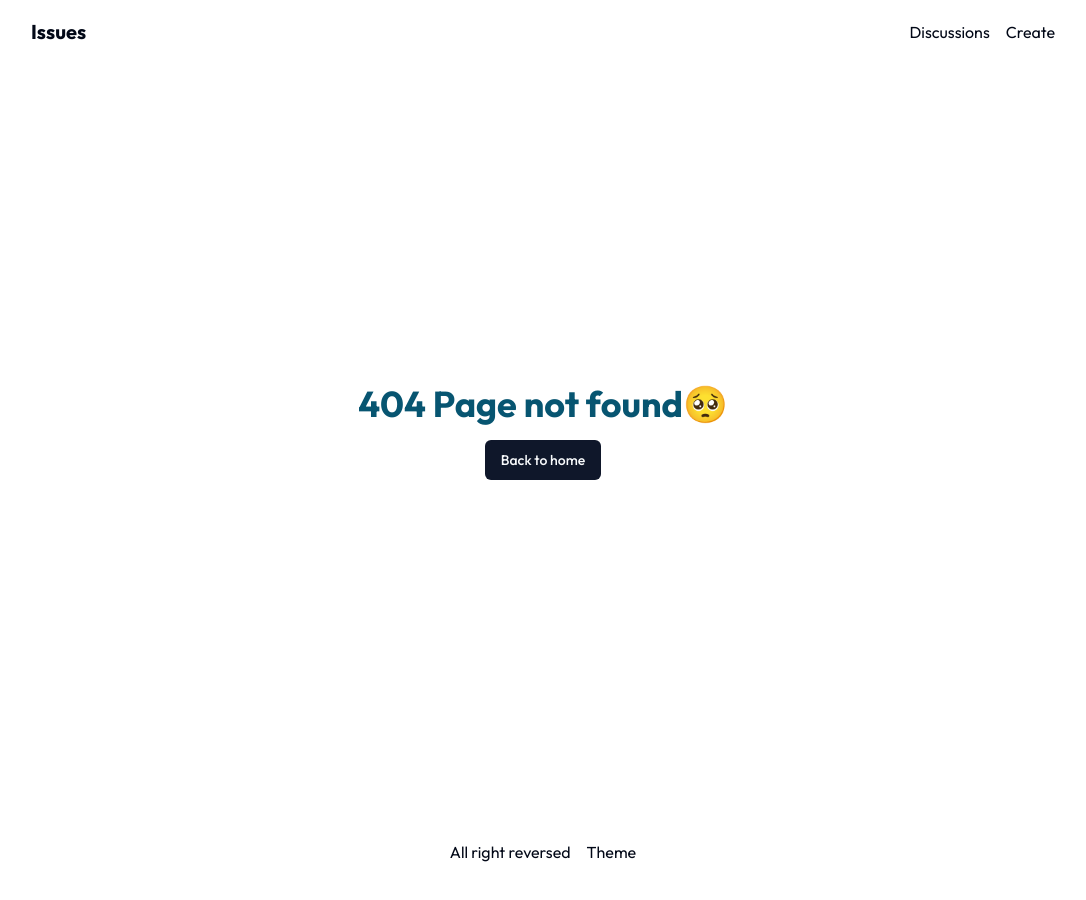
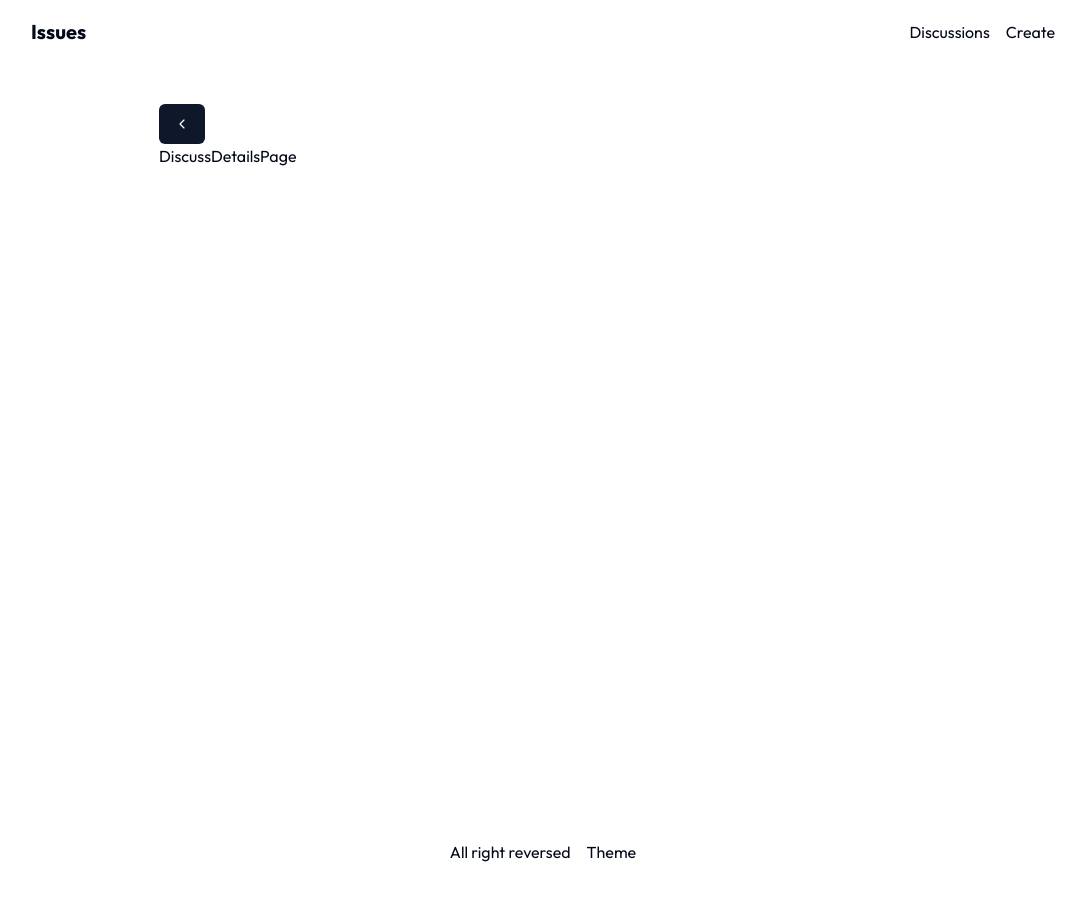
Before and after one commit to rejaulkariim/issue-connect-client, a Next.js app: page /user/discuss/1 in a window 1280 px wide. Before the commit this address had no page. Shown: the top 900 px of the page, without its empty margins (97-1183 px from the left). Built offline with nearby package versions, Linux system fonts and the light colour scheme.

Commit message:
added discussion details page

```diff
--- /dev/null
+++ b/app/(user)/user/discuss/[did]/page.tsx
@@ -0,0 +1,20 @@
+"use client";
+import { Button } from "@/components/ui/button";
+import { useRouter } from "next/navigation";
+import { IoIosArrowBack } from "react-icons/io";
+
+const DiscussDetailsPage = () => {
+  const router = useRouter();
+  return (
+    <main className="wrapper section-padding min-h-[calc(100vh-4rem)]">
+      <div>
+        <Button onClick={() => router.back()} variant="default">
+          <IoIosArrowBack />
+        </Button>
+      </div>
+      DiscussDetailsPage
+    </main>
+  );
+};
+
+export default DiscussDetailsPage;
--- a/app/(user)/user/discuss/page.tsx
+++ b/app/(user)/user/discuss/page.tsx
@@ -35,7 +35,6 @@ const UserDiscussPage = () => {
       </div>
 
       {/* Chats Discussion */}
-
       <div className="section-padding">
         <div className="mb-2 px-2">
           <h4 className="text-[#075571]">All Messages</h4>
```
